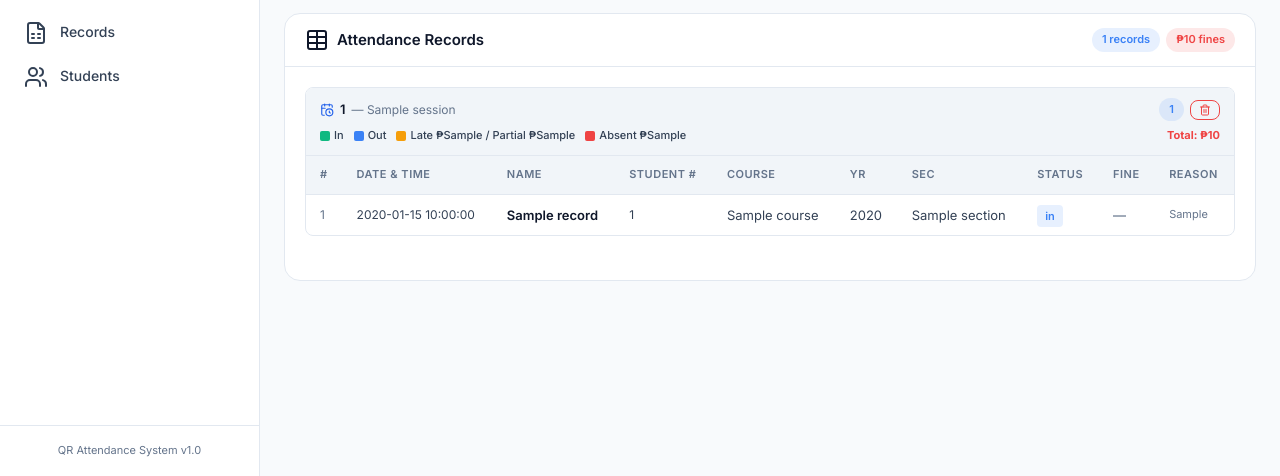
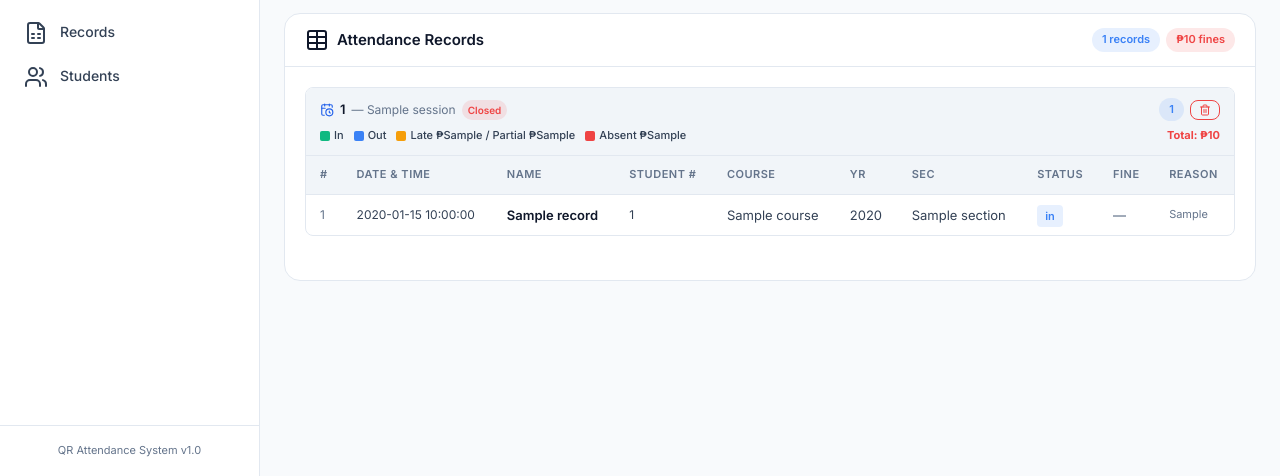
Before and after one commit to louis-salvosa0101/QRAttendanceSystem, a Flask app: template templates/records.html in a window 1280 px wide. Shown: the part 324-800 px from the top of the page. Run offline with Flask 3, Linux system fonts and the light colour scheme; the template is opened without the code that fills it: most values are stand-ins (such as "Sample title", 1, 10 or a date in 2020); parts of the project's set-up code (start-up, migrations or seed data) failed here and were passed over.

Commit message:
Update session status display in records template
- Added conditional rendering for session status in the records template, displaying "Active" or "Closed" badges based on session activity.
- Updated binary files for `excel_logger` and `session_manager` to reflect recent changes.

```diff
--- a/templates/records.html
+++ b/templates/records.html
@@ -133,6 +133,13 @@
                             {{ session_id }}
                             {% if sess.get('subject') %}
                             <span style="font-weight:400;color:var(--text-muted);font-size:12px;">— {{ sess.subject }}</span>
+                            {% endif %}
+                            {% if sess %}
+                                {% if sess.get('is_active') %}
+                                <span class="badge badge-success" style="font-size:10px;padding:2px 6px;">Active</span>
+                                {% else %}
+                                <span class="badge badge-danger" style="font-size:10px;padding:2px 6px;">Closed</span>
+                                {% endif %}
                             {% endif %}
                         </div>
                         <div style="display:flex;gap:6px;align-items:center;">
```
